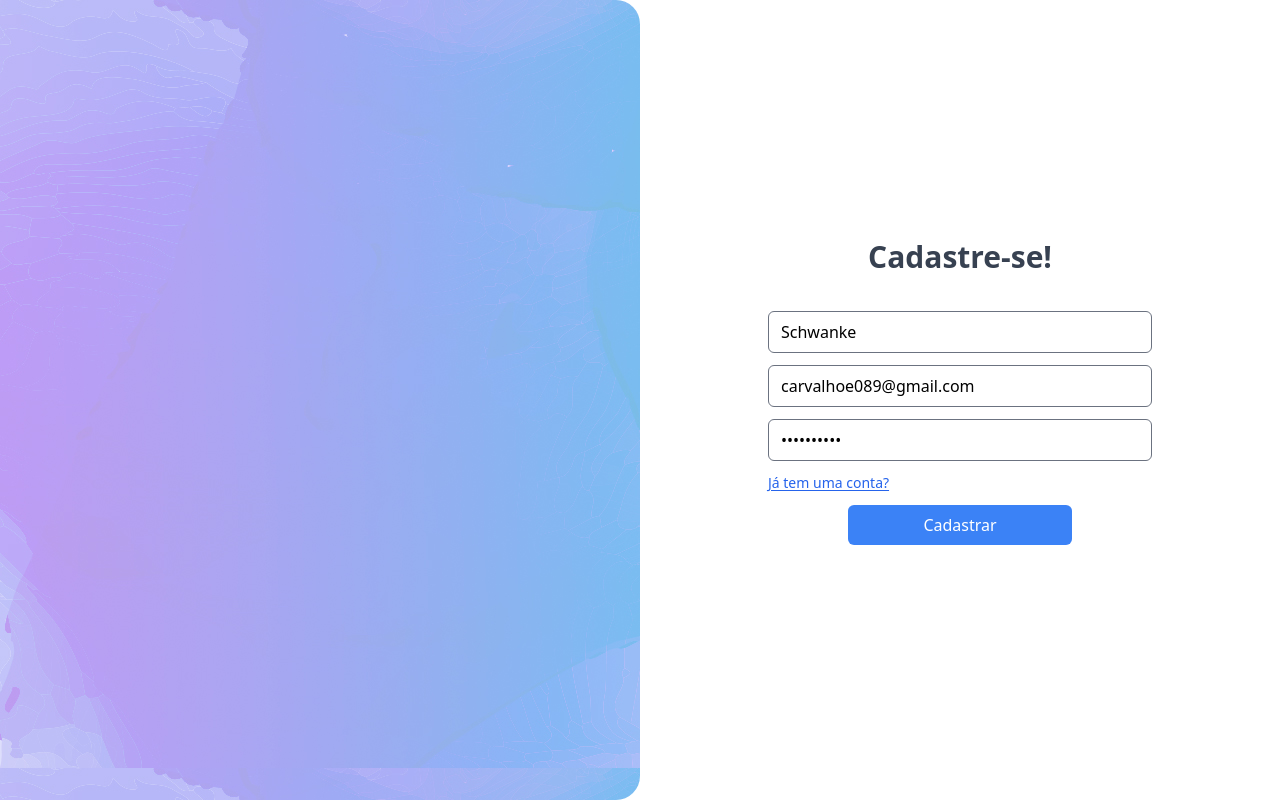
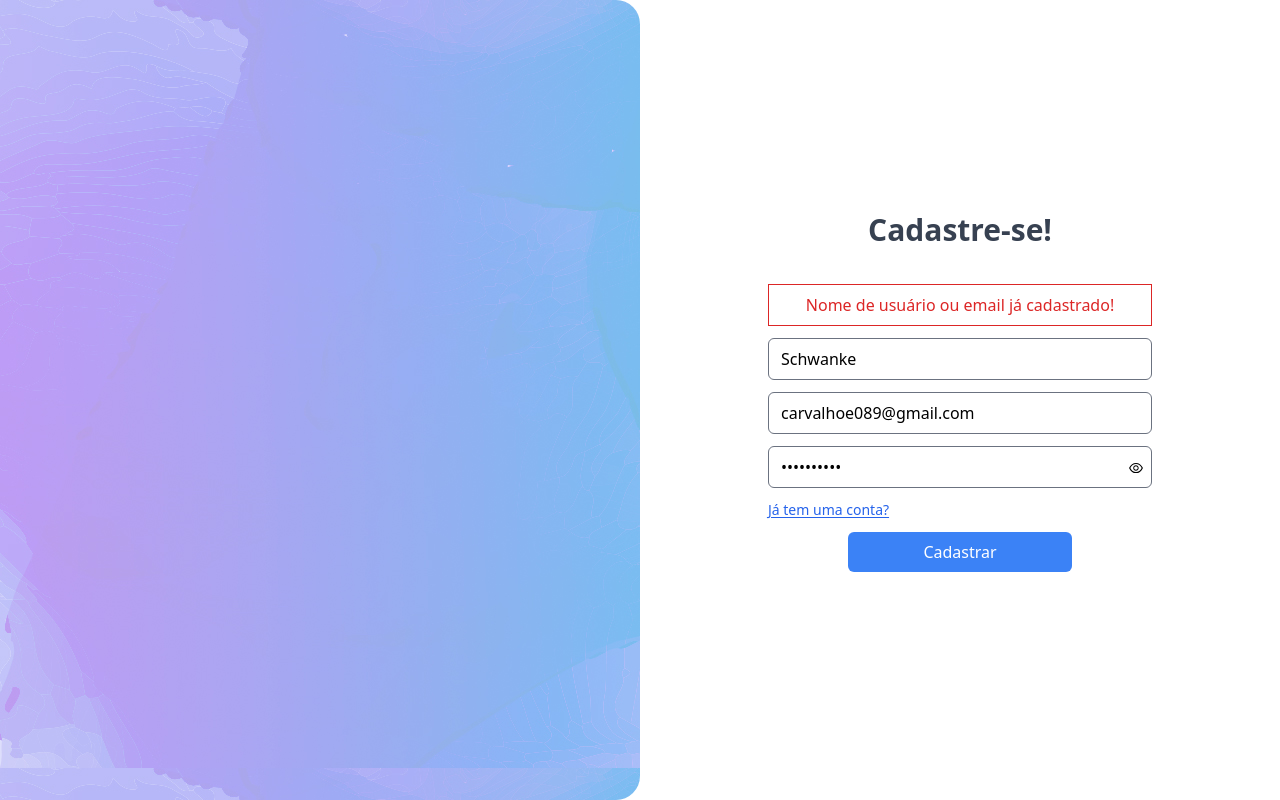
Before and after one commit to EduardoSchwanke/Dashboard, a Next.js app: page /signup in a window 1280 px wide. Both pictures are taken after a click on the input "Cadastrar". Built offline with nearby package versions, Linux system fonts and the light colour scheme; no server answers.

Commit message:
update forms validate

```diff
--- a/package.json
+++ b/package.json
@@ -9,6 +9,8 @@
     "lint": "next lint"
   },
   "dependencies": {
+    "@emotion/react": "^11.10.5",
+    "@emotion/styled": "^11.10.5",
     "@headlessui/react": "^1.7.4",
     "axios": "^1.1.3",
     "next": "13.0.4",
--- a/src/contexts/AuthContext.jsx
+++ b/src/contexts/AuthContext.jsx
@@ -6,10 +6,11 @@ import Router from "next/router";
 export const AuthContext = createContext({})
 
 export function AuthProvider({children}) {
-    const [userNow, setUserNow] = useState({})
     const [userAuth, setUserAuth] = useState({})
+    const [errorLogin, setErrorLogin] = useState(false)
+    const [errorSignup, setErrorSignup] = useState(false)
 
-    const isAuthenticated = !!userNow
+    const isAuthenticated = !!userAuth
 
     useEffect(() => {
         async function nameUser() {
@@ -25,15 +26,18 @@ export function AuthProvider({children}) {
     }, [])
 
     async function signIn({ username, password }) {
+        try{
             const { data: {user} } = await api.post('login', { username, password })
 
             setCookie(undefined, 'dashboard.token', user._id, {
                 maxAge: 60 * 60 * 1 //1 hour
             })
-
-        setUserNow(user)
+            setErrorLogin(false)
             setUserAuth(user)
             Router.push('/dashboard')
+        }catch(err){
+            setErrorLogin(true)
+        }
     }
 
     async function signUp({ username, password, email }) {
@@ -44,11 +48,11 @@ export function AuthProvider({children}) {
                 maxAge: 60 * 60 * 24 // 24 hours
             })
 
-            setUserNow(user)
+            setErrorSignup(false)
             setUserAuth(user)
             Router.push('/dashboard')
         }catch(err){
-            return alert('usuario ou email já cadastrado')
+            setErrorSignup(true)
         }
     }
 
@@ -56,9 +60,10 @@ export function AuthProvider({children}) {
         <AuthContext.Provider value={{
             isAuthenticated,
             signIn,
-            userNow,
             userAuth,
-            signUp
+            signUp,
+            errorLogin,
+            errorSignup
         }}>
             { children }
         </AuthContext.Provider>
--- a/src/pages/login.jsx
+++ b/src/pages/login.jsx
@@ -7,7 +7,7 @@ import { AuthContext } from '../contexts/AuthContext'
 
 function Login() {
     const { register, handleSubmit } = useForm()
-    const { signIn } = useContext(AuthContext)
+    const { signIn, errorLogin } = useContext(AuthContext)
     const [enabled, setEnabled] = useState(false)
 
     async function handleSignIn(data) {
@@ -16,6 +16,7 @@ function Login() {
         }
         await signIn(data)
     }
+
 
     return(
         <div className="flex dark:bg-slate-700">
@@ -43,8 +44,14 @@ function Login() {
                     <button className="bg-red-500 py-2 w-56 text-white rounded-md mb-6">Google</button>
                     <p className="text-gray-600 dark:text-white">ou</p>
                     <form className="flex flex-col mx-3 my-6 w-96 items-center" onSubmit={handleSubmit(handleSignIn)}>
-                        <input {...register('username')} defaultValue="Schwanke" type="text" placeholder="Nome de usuário" className="w-full rounded-md mb-3"/>
-                        <input {...register('password')} defaultValue="mundicoa10" type="password" placeholder="Senha" className="w-full rounded-md mb-1"/>
+
+                        {!errorLogin ? '' :
+                            <div className={`w-full p-2 mb-3 border border-red-600 text-red-600 text-center`}>
+                                Nome de usuário ou senha invalidos!
+                            </div>}
+
+                        <input {...register('username')} required defaultValue="Schwanke" type="text" placeholder="Nome de usuário" className="w-full rounded-md mb-3"/>
+                        <input {...register('password')} required defaultValue="mundicoa10" type="password" placeholder="Senha" className="w-full rounded-md mb-1"/>
                         <div className="flex justify-between w-full mb-3">
                             <Link href="/recovery" className="text-sm text-blue-600 cursor-pointer underline underline-offset-2 dark:text-blue-400">
                                 Esqueceu usuário ou senha?
--- a/src/pages/signup.jsx
+++ b/src/pages/signup.jsx
@@ -2,10 +2,13 @@ import Link from 'next/link'
 import { useContext } from 'react'
 import { useForm } from 'react-hook-form'
 import { AuthContext } from '../contexts/AuthContext'
+import { AiOutlineEye, AiOutlineEyeInvisible } from "react-icons/ai";
+import { useState } from 'react'
 
 function Login() {
     const { register, handleSubmit } = useForm()
-    const { signUp } = useContext(AuthContext)
+    const { signUp, errorSignup } = useContext(AuthContext)
+    const [formPassword, setFormPassword] = useState('password')
 
     async function handleSignUp(data) {
         if(!data.username || !data.password || !data.email){
@@ -22,9 +25,34 @@ function Login() {
                         <p className="py-2 font-bold text-3xl text-center text-gray-700">Cadastre-se!</p>
                     </div>
                     <form className="flex flex-col mx-3 my-6 w-96 items-center" onSubmit={handleSubmit(handleSignUp)}>
-                        <input {...register('username')} defaultValue="Schwanke" type="text" placeholder="Nome de usuário" className="w-full rounded-md mb-3"/>
-                        <input {...register('email')} defaultValue="carvalhoe089@gmail.com"type="email" placeholder="Seu e-mail" className="w-full rounded-md mb-3"/>
-                        <input {...register('password')} defaultValue="mundicoa10" type="password" placeholder="Senha" className="w-full rounded-md mb-3"/>
+                        {!errorSignup ? '' :
+                            <div className={`w-full p-2 mb-3 border border-red-600 text-red-600 text-center`}>
+                                Nome de usuário ou email já cadastrado!
+                            </div>}
+                        <input {...register('username')} required defaultValue="Schwanke" type="text" placeholder="Nome de usuário" className="w-full rounded-md mb-3"/>
+                        <input {...register('email')} required defaultValue="carvalhoe089@gmail.com"type="email" placeholder="Seu e-mail" className="w-full rounded-md mb-3"/>
+                        <div className="relative w-full">
+                            <input {...register('password')} required defaultValue="mundicoa10" type={formPassword} placeholder="Senha" className="w-full rounded-md mb-3"/>
+                            {
+                                (formPassword === 'password') ? <AiOutlineEye onClick={() => {
+                                    if(formPassword === 'password'){
+                                        setFormPassword('text')
+                                    }else{
+                                        setFormPassword('password')
+                                    }
+                                }}
+                                className='absolute top-[10px] right-1 p-1 text-2xl cursor-pointer'
+                                /> : <AiOutlineEyeInvisible onClick={() => {
+                                    if(formPassword === 'password'){
+                                        setFormPassword('text')
+                                    }else{
+                                        setFormPassword('password')
+                                    }
+                                }}
+                                className='absolute top-[10px] right-1 p-1 text-2xl cursor-pointer'
+                                />
+                            }
+                        </div>
                         <div className="flex w-full mb-3">
                             <Link href="/login" className="text-sm text-blue-600 cursor-pointer underline underline-offset-2">
                                 Já tem uma conta?
```
Also changed, not shown: 1 other file (tests, documents, lock files or other folders). Lines whose indentation alone changed are shown as unchanged.
